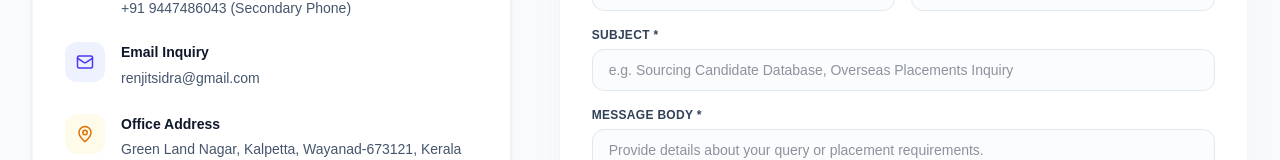
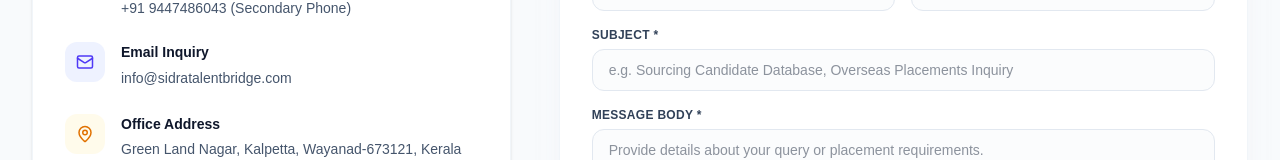
Before and after one commit to NivedhvMenon/Sidratalentbridge, a Next.js app: page /contact in a window 1280 px wide. Shown: the part 519-679 px from the top of the page. Built offline with nearby package versions, Linux system fonts and the light colour scheme; no server answers.

Commit message:
Feat: Update contact destination email to info@sidratalentbridge.com

```diff
--- a/src/app/contact/actions.ts
+++ b/src/app/contact/actions.ts
@@ -15,7 +15,7 @@ interface ContactEmailDetails {
 
 /**
  * Server action to send a contact form email using Resend.
- * Relays message inputs to renjitsidra@gmail.com.
+ * Relays message inputs to info@sidratalentbridge.com.
  */
 export async function sendContactEmail(details: ContactEmailDetails) {
   const { name, email, subject, message } = details;
@@ -30,7 +30,7 @@ export async function sendContactEmail(details: ContactEmailDetails) {
     if (resend) {
       const response = await resend.emails.send({
         from: 'Sidra Contact <onboarding@resend.dev>',
-        to: 'renjitsidra@gmail.com',
+        to: 'info@sidratalentbridge.com',
         replyTo: email,
         subject: emailSubject,
         text: `
@@ -61,7 +61,7 @@ export async function sendContactEmail(details: ContactEmailDetails) {
     } else {
       // Mock success for development when key is missing
       console.log('MOCK EMAIL (No RESEND_API_KEY):', {
-        to: 'renjitsidra@gmail.com',
+        to: 'info@sidratalentbridge.com',
         from: 'onboarding@resend.dev',
         replyTo: email,
         subject: emailSubject,
--- a/src/app/jobs/actions.ts
+++ b/src/app/jobs/actions.ts
@@ -160,7 +160,7 @@ export async function submitEmployerRequirement(details: EmployerRequirementDeta
     if (resend) {
       await resend.emails.send({
         from: 'Sidra Lead Alert <onboarding@resend.dev>',
-        to: 'renjitsidra@gmail.com',
+        to: 'info@sidratalentbridge.com',
         subject: `New Employer Requirement Lead: ${details.companyName}`,
         text: `
           Company Name: ${details.companyName}
@@ -203,7 +203,7 @@ async function sendApplicationEmailNotification(params: {
   experienceSummary: string;
   isGuest: boolean;
 }) {
-  const recipient = 'renjitsidra@gmail.com';
+  const recipient = 'info@sidratalentbridge.com';
   const subject = `Job Application: ${params.applicantName} - ${params.jobTitle} (${params.isGuest ? 'Guest' : 'Candidate'})`;
 
   if (resend) {
--- a/src/config/contact.ts
+++ b/src/config/contact.ts
@@ -3,8 +3,8 @@ export const CONTACT_DETAILS = {
     { label: "Primary Phone", value: "+91 7592833345", link: "tel:+917592833345" },
     { label: "Secondary Phone", value: "+91 9447486043", link: "tel:+919447486043" }
   ],
-  email: "renjitsidra@gmail.com",
-  emailLink: "mailto:renjitsidra@gmail.com",
+  email: "info@sidratalentbridge.com",
+  emailLink: "mailto:info@sidratalentbridge.com",
   address: "Green Land Nagar, Kalpetta, Wayanad-673121, Kerala",
   tagline: "Bridging Talent. Building Success.",
   heroHeadline: "Building Careers. Bridging Futures.",
```
